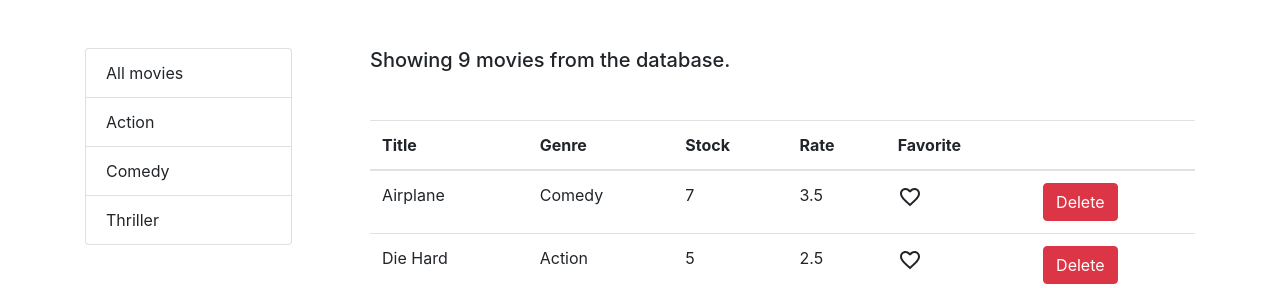
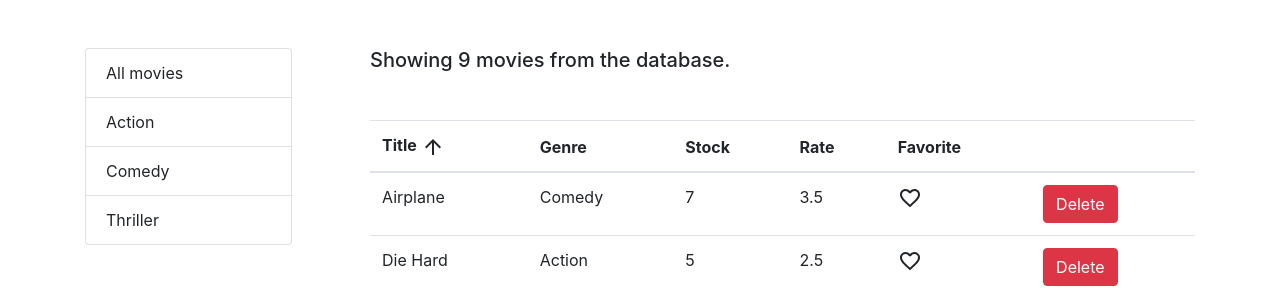
Before and after one commit to kswarn/vidly-react, a React (Create React App) app: page / in a window 1280 px wide. Shown: the top 288 px of the page. Built offline with nearby package versions, Linux system fonts and the light colour scheme.

Commit message:
Rendered the sorting icons for the movie table header

```diff
--- a/src/common/TableHeader.jsx
+++ b/src/common/TableHeader.jsx
@@ -1,4 +1,6 @@
 import React from "react";
+import ArrowUpwardIcon from "@material-ui/icons/ArrowUpward";
+import ArrowDownwardIcon from "@material-ui/icons/ArrowDownward";
 
 const TableHeader = (props) => {
   const { columns, sortColumn, onSort } = props;
@@ -13,12 +15,18 @@ const TableHeader = (props) => {
 
     onSort(sortColumnClone);
   };
+
+  const renderSortIcon = (column) => {
+    if (column.path !== sortColumn.path) return null;
+    if (sortColumn.order === "asc") return <ArrowUpwardIcon />;
+    else return <ArrowDownwardIcon />;
+  };
   return (
     <thead>
       <tr>
         {columns.map((col) => (
           <th key={col.path} onClick={() => raiseSort(col.path)}>
-            {col.label}
+            {col.label} {renderSortIcon(col)}
           </th>
         ))}
       </tr>
```
